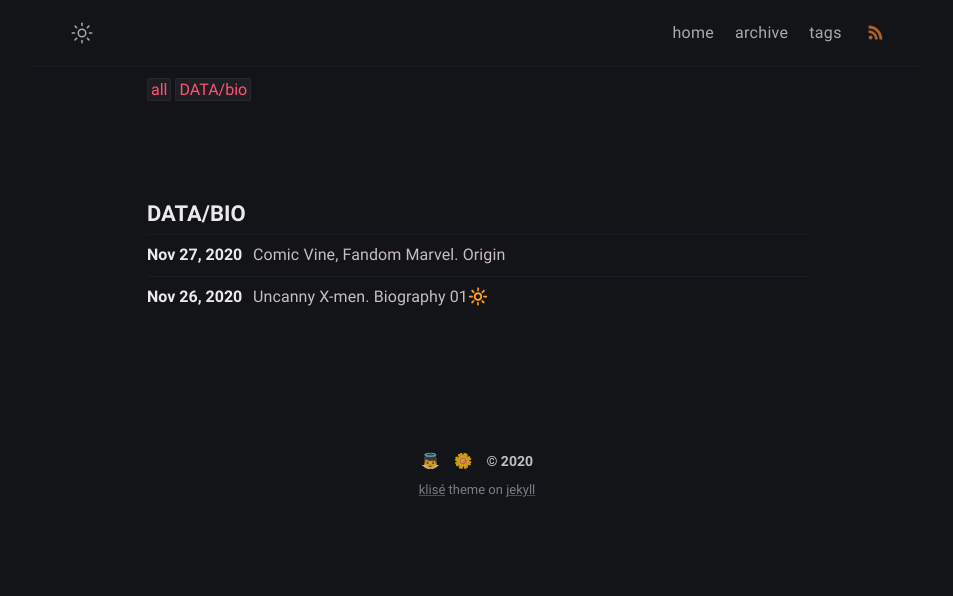
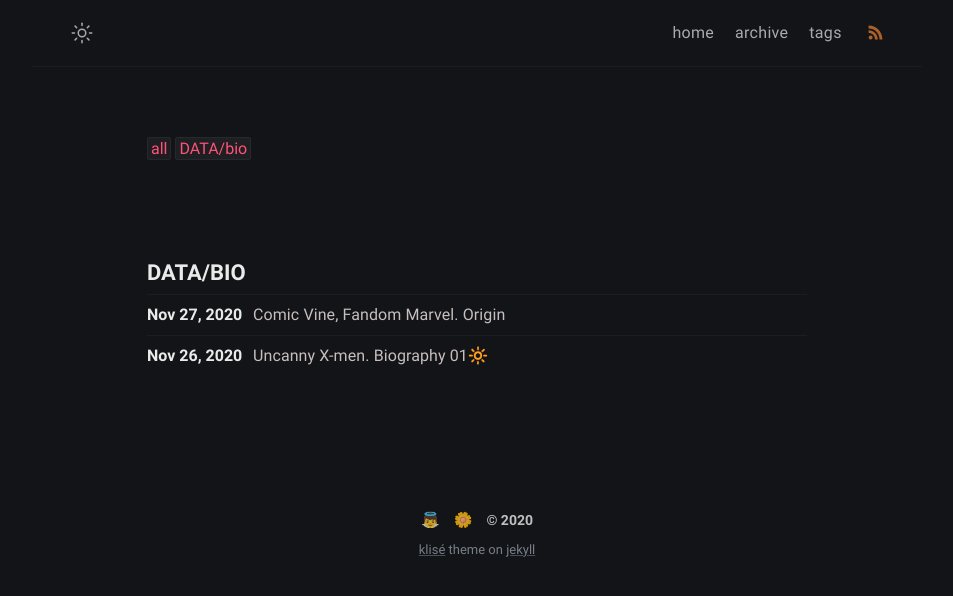
Before and after one commit to iwdstry/yeieje, a Jekyll site: the page built from tags.html, in a window 1280 px wide. Shown: the top 596 px of the page, without its empty margins (163-1116 px from the left). Built offline with Jekyll 4.4.1, drawn with Linux system fonts in a browser that asks for light colours.

Commit message:
Update tags.html

```diff
--- a/tags.html
+++ b/tags.html
@@ -5,6 +5,10 @@ layout: page
 excerpt: Sorted article by tags.
 ---
 
+<div>
+  </br>
+</br>
+</div>
 <div class="archive-tags">
   <a class="tag-item" href="/yeieje/tags/#">all</a>
   {%- for tag in site.tags -%}
```
